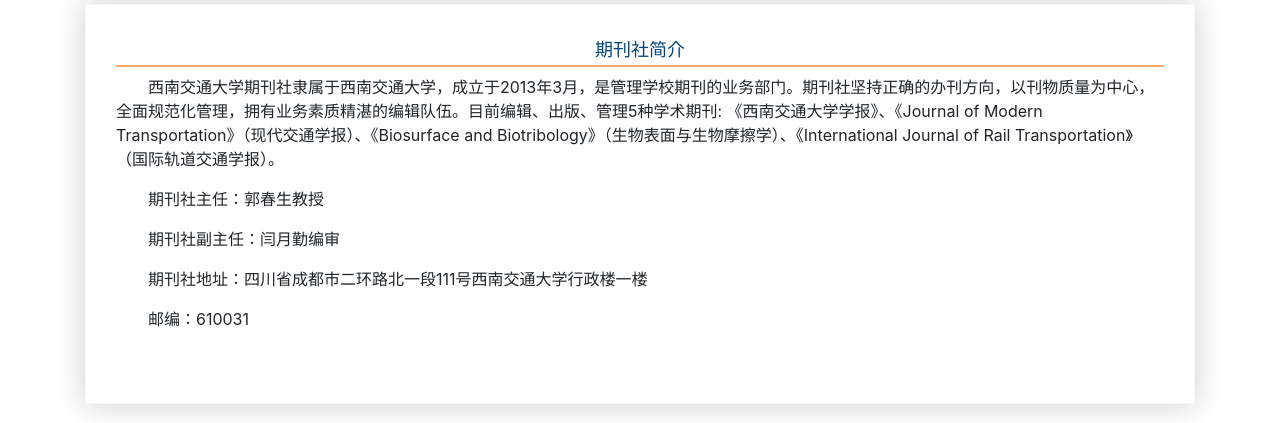
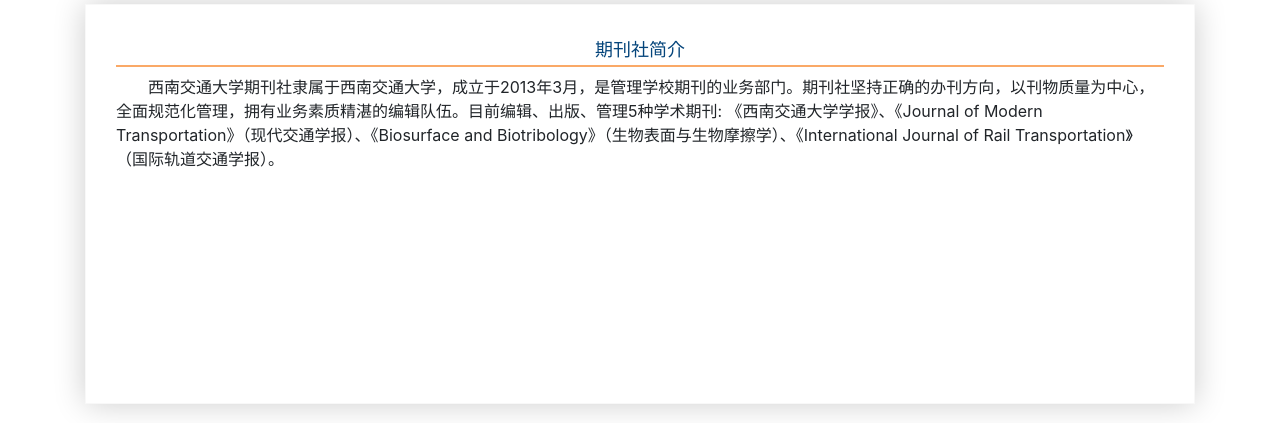
Before and after one commit to evazhch/journals, a plain HTML site: page Introduction.html in a window 1280 px wide. Shown: the part 259-682 px from the top of the page. Drawn offline with nearby package versions, Linux system fonts and the light colour scheme.

Commit message:
intro change

```diff
--- a/Introduction.html
+++ b/Introduction.html
@@ -65,10 +65,10 @@
       <h3 class="text-center title">期刊社简介</h3>
 
       <p style="text-indent:2em;">西南交通大学期刊社隶属于西南交通大学，成立于2013年3月，是管理学校期刊的业务部门。期刊社坚持正确的办刊方向，以刊物质量为中心，全面规范化管理，拥有业务素质精湛的编辑队伍。目前编辑、出版、管理5种学术期刊: 《西南交通大学学报》、《Journal of Modern Transportation》（现代交通学报）、《Biosurface and Biotribology》（生物表面与生物摩擦学）、《International Journal of Rail Transportation》（国际轨道交通学报）。</p>
-      <p style="text-indent:2em;">期刊社主任：郭春生教授</p>
+      <!-- <p style="text-indent:2em;">期刊社主任：郭春生教授</p>
       <p style="text-indent:2em;">期刊社副主任：闫月勤编审</p>
       <p style="text-indent:2em;">期刊社地址：四川省成都市二环路北一段111号西南交通大学行政楼一楼</p>
-      <p style="text-indent:2em;">邮编：610031</p>
+      <p style="text-indent:2em;">邮编：610031</p> -->
     </div>
 
   </div>
```
